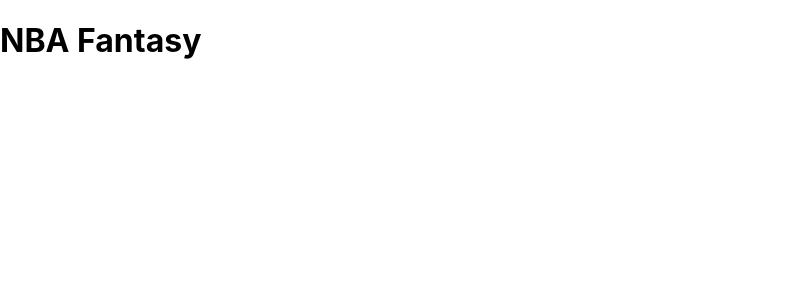
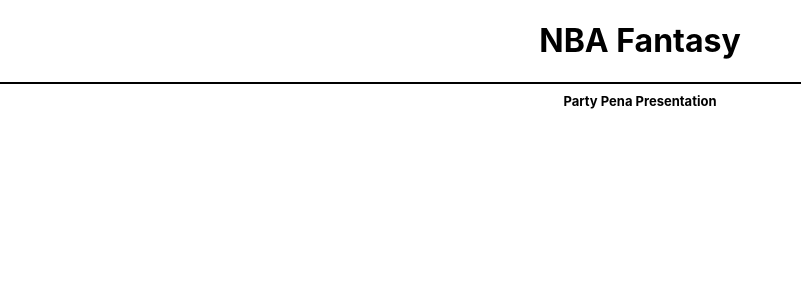
Before and after one commit to JordyPena/nba-fantasy, a React (Create React App) app: page / in a window 1280 px wide. Shown: the top 300 px of the page, without its empty margins (0-801 px from the left). Built offline with nearby package versions, Linux system fonts and the light colour scheme.

Commit message:
header and footer wireframe

```diff
--- a/src/App.js
+++ b/src/App.js
@@ -1,7 +1,11 @@
+import Header from "./components/header/Header";
+import Footer from "./components/footer/Footer";
+
 function App() {
   return (
     <div className="App">
-      <h1>NBA Fantasy</h1>
+      <Header />
+      <Footer />
     </div>
   );
 }
--- /dev/null
+++ b/src/components/footer/Footer.css
@@ -0,0 +1,13 @@
+footer {
+  display: flex;
+  flex-direction: row;
+  height: fit-content;
+  width: 100vw;
+  position: relative;
+  border-top: 1px solid black;
+  justify-content: center;
+}
+
+.footer-title {
+  font-size: small;
+}
--- /dev/null
+++ b/src/components/footer/Footer.jsx
@@ -0,0 +1,12 @@
+import React from "react";
+import "./Footer.css";
+
+function Footer() {
+  return (
+    <footer>
+      <h1 className="footer-title">Party Pena Presentation</h1>
+    </footer>
+  );
+}
+
+export default Footer;
--- /dev/null
+++ b/src/components/header/Header.css
@@ -0,0 +1,12 @@
+header {
+  width: 100vw;
+  height:fit-content;
+  border-bottom: 1px solid black;
+}
+
+
+.header-title {
+  display: flex;
+  flex-direction: row;
+  justify-content: center;
+}
--- /dev/null
+++ b/src/components/header/Header.jsx
@@ -0,0 +1,12 @@
+import React from "react";
+import "./Header.css";
+
+function Header() {
+  return (
+    <header>
+      <h1 className="header-title">NBA Fantasy</h1>
+    </header>
+  );
+}
+
+export default Header;
```
Also changed, not shown: 1 other file (tests, documents, lock files or other folders).
